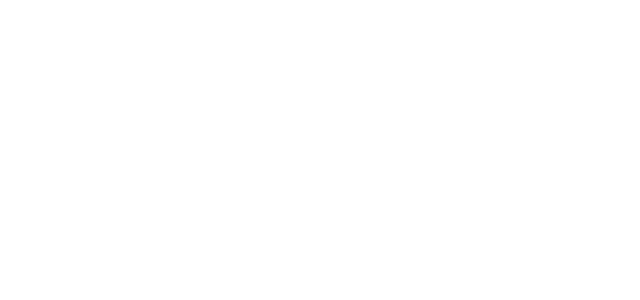
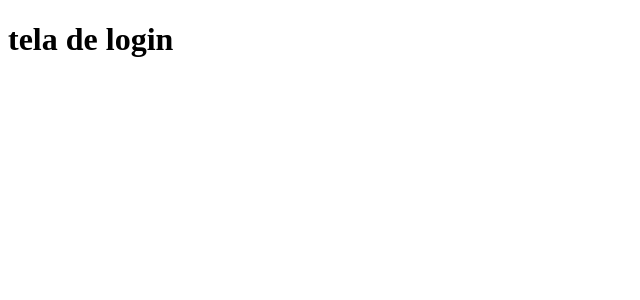
Before and after one commit to PJ-Treinamento/reactjs-piupiuwer-ygor-acacio, a React (Create React App) app: page /Feed in a window 1280 px wide. Shown: the top 300 px of the page, without its empty margins (0-640 px from the left). Built offline with nearby package versions, Linux system fonts and the light colour scheme.

Commit message:
Add: routes

```diff
--- a/package.json
+++ b/package.json
@@ -13,6 +13,7 @@
     "cra-template-typescript": "1.1.2",
     "react": "^17.0.2",
     "react-dom": "^17.0.2",
+    "react-router-dom": "^5.2.0",
     "react-scripts": "4.0.3",
     "typescript": "^4.1.2",
     "web-vitals": "^1.0.1"
@@ -40,5 +41,8 @@
       "last 1 firefox version",
       "last 1 safari version"
     ]
+  },
+  "devDependencies": {
+    "@types/react-router-dom": "^5.1.7"
   }
 }
--- a/src/App.tsx
+++ b/src/App.tsx
@@ -1,9 +1,10 @@
 import React from 'react';
+
+import Routes from './routes';
 
 function App() {
   return (
-    <div className="App">
-    </div>
+    <Routes />
   );
 }
 
--- /dev/null
+++ b/src/Pages/Feed/index.tsx
@@ -0,0 +1,9 @@
+import React from "react";
+
+function Feed (){
+  return (
+    <h1>tela de login</h1>
+  )
+
+}
+export default Feed;
--- /dev/null
+++ b/src/Pages/Login/index.tsx
@@ -0,0 +1,9 @@
+import React from "react";
+
+function Login (){
+  return (
+    <h1>tela de login</h1>
+  )
+
+}
+export default Login;
--- /dev/null
+++ b/src/routes.tsx
@@ -0,0 +1,15 @@
+import React from "react";
+import { BrowserRouter, Route } from "react-router-dom";
+
+import Feed from "./Pages/Feed";
+import Login from "./Pages/Login";
+
+function Routes () {
+  return (
+    <BrowserRouter>
+      <Route path="/" exact component={Login} ></Route>
+      <Route path="/Feed" component={Feed} ></Route>
+    </BrowserRouter>
+  )
+}
+export default Routes;
```
Also changed, not shown: src/Pages/Feed/style.css (added), src/Pages/Login/style.css (added), 1 other file (tests, documents, lock files or other folders).
